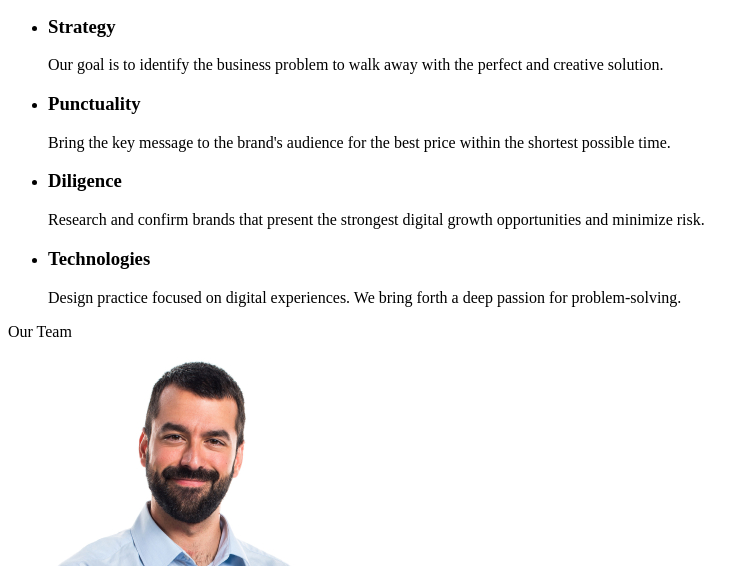
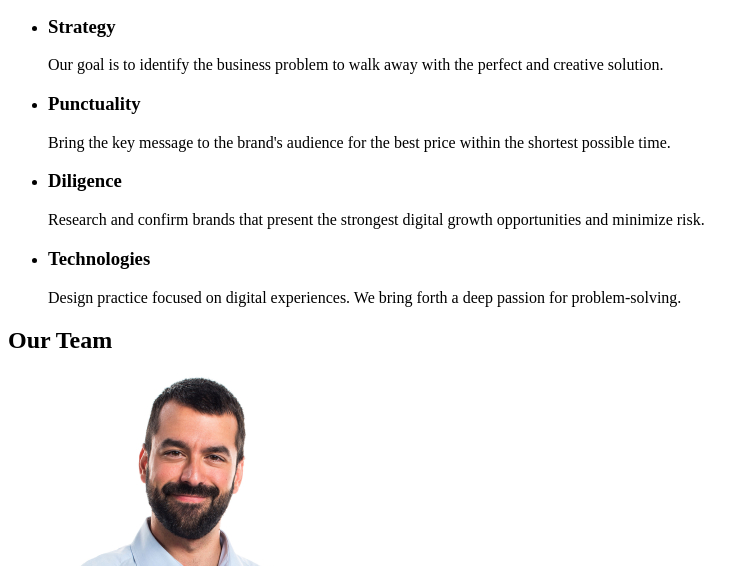
Before and after one commit to elifcimej/goit-markup-hw-01, a plain HTML site: page index.html in a window 1280 px wide. Shown: the part 234-800 px from the top of the page, without its empty margins (0-754 px from the left). Drawn offline with Linux system fonts and the light colour scheme.

Commit message:
ı added tag h2

```diff
--- a/index.html
+++ b/index.html
@@ -60,7 +60,7 @@
       </section>
 
       <section>
-        <p>Our Team</p>
+        <h2>Our Team</h2>
         <ul class="team-list">
           <li class="team-card-1">
             <img src="images/mark.jpg" alt="he is a bearded man and he is brunette" >
```
